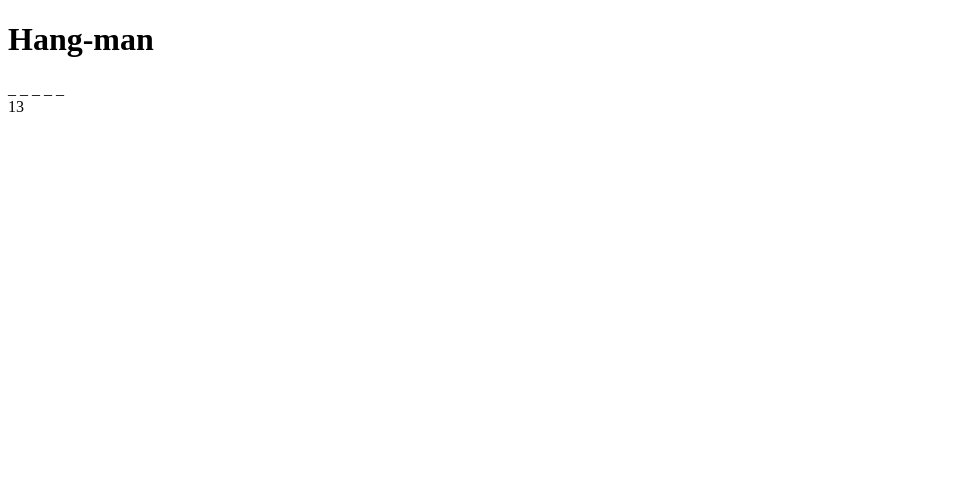
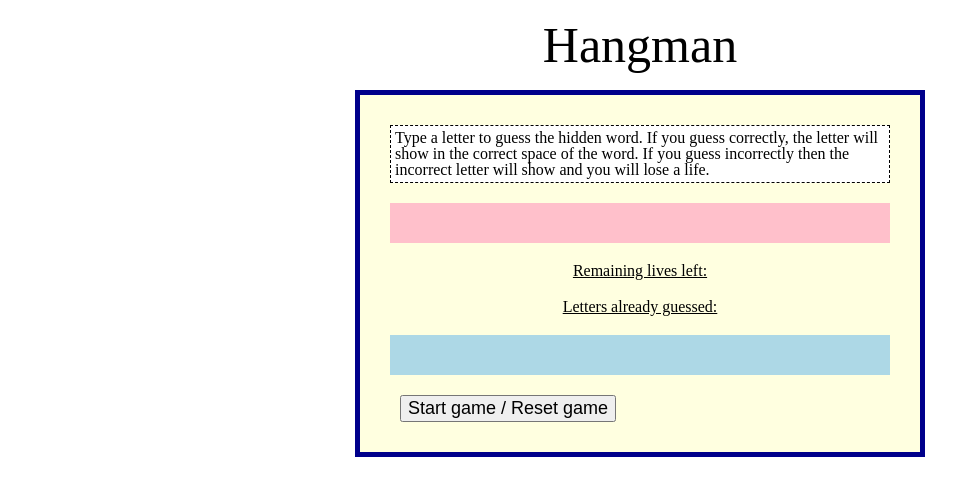
Before and after one commit to burkesimmons/Hangman-game, a plain HTML site: page index.html in a window 1280 px wide. Shown: the whole page, without its empty margins (0-980 px from the left). Drawn offline with Linux system fonts and the light colour scheme.

Commit message:
Updated html and jss files, added css files

```diff
--- a/assets/css/reset.css
+++ b/assets/css/reset.css
@@ -0,0 +1,48 @@
+/* http://meyerweb.com/eric/tools/css/reset/
+   v2.0 | 20110126
+   License: none (public domain)
+*/
+
+html, body, div, span, applet, object, iframe,
+h1, h2, h3, h4, h5, h6, p, blockquote, pre,
+a, abbr, acronym, address, big, cite, code,
+del, dfn, em, img, ins, kbd, q, s, samp,
+small, strike, strong, sub, sup, tt, var,
+b, u, i, center,
+dl, dt, dd, ol, ul, li,
+fieldset, form, label, legend,
+table, caption, tbody, tfoot, thead, tr, th, td,
+article, aside, canvas, details, embed,
+figure, figcaption, footer, header, hgroup,
+menu, nav, output, ruby, section, summary,
+time, mark, audio, video {
+	margin: 0;
+	padding: 0;
+	border: 0;
+	font-size: 100%;
+	font: inherit;
+	vertical-align: baseline;
+}
+/* HTML5 display-role reset for older browsers */
+article, aside, details, figcaption, figure,
+footer, header, hgroup, menu, nav, section {
+	display: block;
+}
+body {
+	line-height: 1;
+}
+ol, ul {
+	list-style: none;
+}
+blockquote, q {
+	quotes: none;
+}
+blockquote:before, blockquote:after,
+q:before, q:after {
+	content: '';
+	content: none;
+}
+table {
+	border-collapse: collapse;
+	border-spacing: 0;
+}
--- a/assets/css/style.css
+++ b/assets/css/style.css
@@ -0,0 +1,50 @@
+h1 {
+	text-align: center;
+	font-size: 50px;
+	margin: 20px 0;
+}
+
+h2 {
+	text-align: center;
+	text-decoration: underline;
+}
+
+p {
+	background-color: white;
+	padding: 4px;
+	border: 1px dashed black;
+}
+
+button {
+
+}
+
+#container {
+	width: 500px;
+	margin: 0 auto;
+	border: 5px solid darkblue;
+	background-color: lightyellow;
+	padding: 30px;
+}
+
+#hangman-word {
+	text-align: center;
+	margin: 20px 0px;
+	font-size: 30px;
+	padding: 20px;
+	background-color: pink;
+}
+
+#lives-left {
+	text-align: center;
+	margin: 20px 0px;
+	font-size: 30px;
+}
+
+#letters-guessed {
+	text-align: center;
+	margin: 20px 0px;
+	font-size: 30px;
+	padding: 20px;
+	background-color: lightblue;
+}
--- a/assets/javascript/game.js
+++ b/assets/javascript/game.js
@@ -5,40 +5,34 @@ var wrongGuesses;
 var wordOptions;
 
 var hangmanWord = document.getElementById('hangman-word');
-console.log('hangmanWord', hangmanWord);
 var livesLeft = document.getElementById('lives-left');
 var lettersGuessed = document.getElementById('letters-guessed');
 
 function setup() {
-  wordOptions = ['cat', 'dog', 'horse', 'cow', 'sheep', 'pig'];
+  wordOptions = ['cat', 'dog', 'horse', 'cow', 'sheep', 'pig', 'goat', 'chicken', 'bull', ];
   allowedGuesses = 13;
   wrongGuesses = [];
   correctGuesses = [];
 
 wordCurrent = wordOptions[Math.floor(Math.random() * wordOptions.length)];
 
-// console.log(wordCurrent);
-
-  // initialize correctGuesses array with underscores
   for (var i = 0; i < wordCurrent.length; i++) {
     correctGuesses.push('_');
   }
-  console.log('hangmanWord', hangmanWord);
   hangmanWord.innerHTML = correctGuesses.join(' ');
   livesLeft.innerHTML = allowedGuesses;
 }
 
 
 function updateGuesses(letter) {
-  allowedGuesses--; // decrement guesses left
+  allowedGuesses--;
   livesLeft.innerHTML = allowedGuesses;
 
-  if (wordCurrent.indexOf(letter) === -1) { // letter is NOT in the word
-    wrongGuesses.push(letter); // update letters guessed
+  if (wordCurrent.indexOf(letter) === -1) {
+    wrongGuesses.push(letter);
     lettersGuessed.innerHTML = wrongGuesses.join(', ');
-    // console.log(wrongGuesses);
-  } else { // letter IS in the word
-    // replace underscore with the letter
+
+  } else {
     for (var i = 0; i < wordCurrent.length; i++) {
       if (wordCurrent[i] === letter) {
         correctGuesses[i] = letter;
@@ -62,5 +56,3 @@ document.onkeyup = function (event) {
   updateGuesses(letterGuessed);
   checkWin();
 };
-
-setup();
--- a/index.html
+++ b/index.html
@@ -4,20 +4,27 @@
 	<meta charset="UTF-8">
 	<title>Document</title>
 	<!-- <script type="text/javascript" src="..assets/javascrip/game.js"></script> -->
-
+	<link rel="stylesheet" href="assets/css/reset.css">
+	<link rel="stylesheet" href="assets/css/style.css">
 </head>
 <body>
 
-	<h1>Hang-man</h1>
+<h1>Hangman</h1>
 
-	<h3 id="demo"></h3>
+<div id="container">
 
 
+	<p> Type a letter to guess the hidden word. If you guess correctly, the letter will show in the correct space of the word. If you guess incorrectly then the incorrect letter will show and you will lose a life.
+	</p>
+
 	<div id="hangman-word"></div>
+	<h2>Remaining lives left:</h2>
 	<div id="lives-left"></div>
+	<h2>Letters already guessed:</h2>
 	<div id="letters-guessed"></div>
+	<a href="javascript:setup()"><input type="button" style="cursor:pointer; margin-left: 10px; font-size:18px;" value="Start game / Reset game"></a>
 
-
+	</div>
 	<script src="assets/javascript/game.js"></script>
 </body>
 
```
